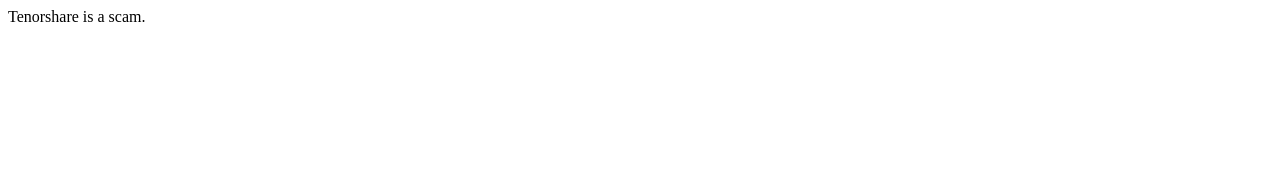
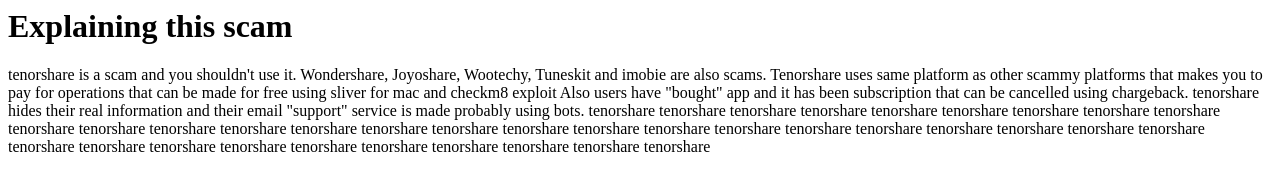
Before and after one commit to lentas1/tenorshare-scam-explain, a plain HTML site: page Index.html in a window 1280 px wide. Drawn offline with Linux system fonts and the light colour scheme.

Commit message:
Update Index.html

```diff
--- a/Index.html
+++ b/Index.html
@@ -1 +1,10 @@
-Tenorshare is a scam.
+ <meta name="viewport">
+<h1>Explaining this scam</h1>
+<text>tenorshare is a scam and you shouldn't use it. Wondershare, Joyoshare, Wootechy, Tuneskit and imobie are also scams.</text>
+<text>Tenorshare uses same platform as other scammy platforms that makes you to pay for operations that can be made for free using sliver for mac and checkm8 exploit</text>
+<text>Also users have "bought" app and it has been subscription that can be cancelled using chargeback.<text>
+<text>tenorshare hides their real information and their email "support" service is made probably using bots.</text>
+
+<text visibility='hidden'>tenorshare tenorshare tenorshare tenorshare tenorshare tenorshare tenorshare tenorshare tenorshare tenorshare tenorshare tenorshare tenorshare tenorshare
+  tenorshare tenorshare tenorshare tenorshare tenorshare tenorshare tenorshare tenorshare tenorshare tenorshare tenorshare tenorshare tenorshare
+  tenorshare tenorshare tenorshare tenorshare tenorshare tenorshare tenorshare tenorshare tenorshare </text>
```
